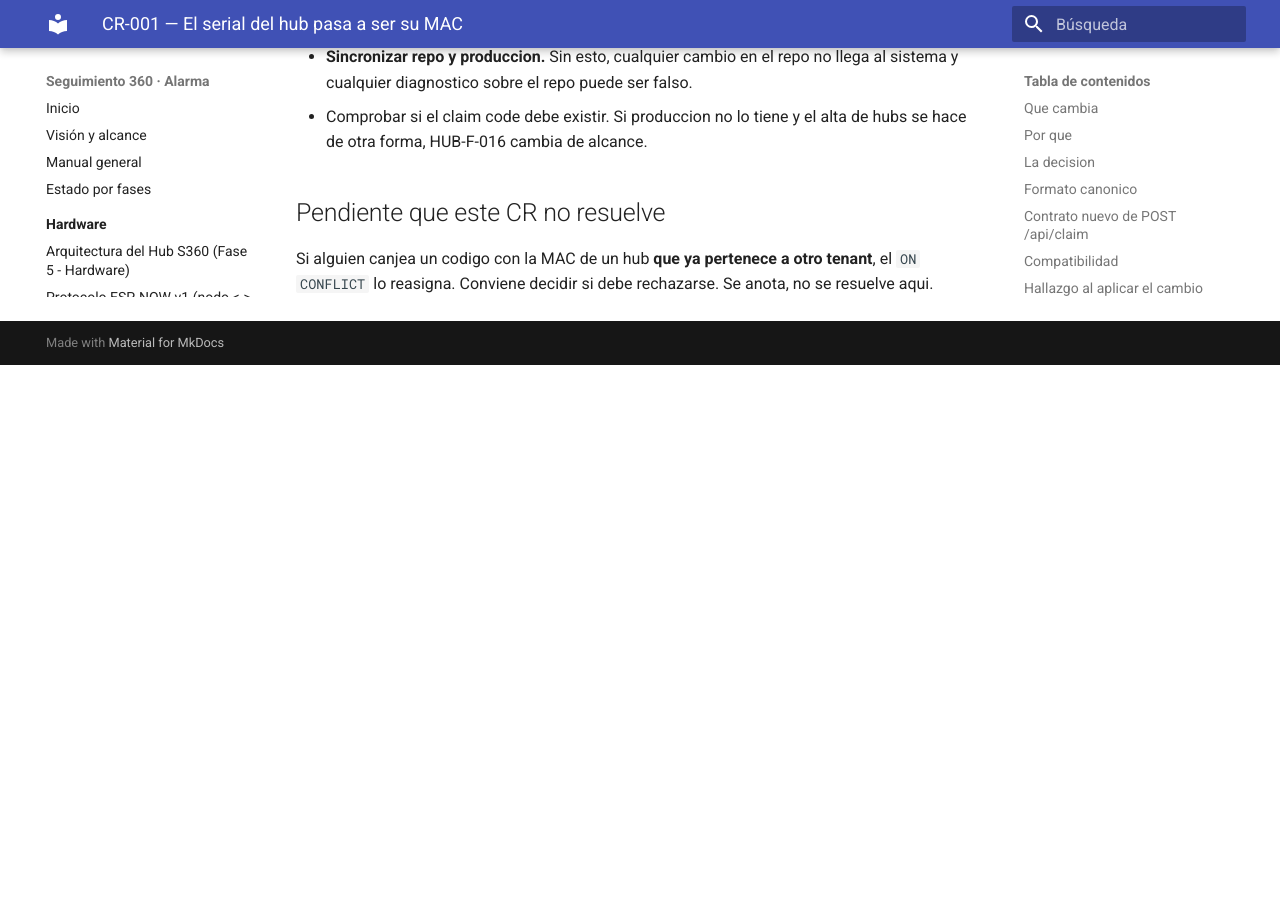
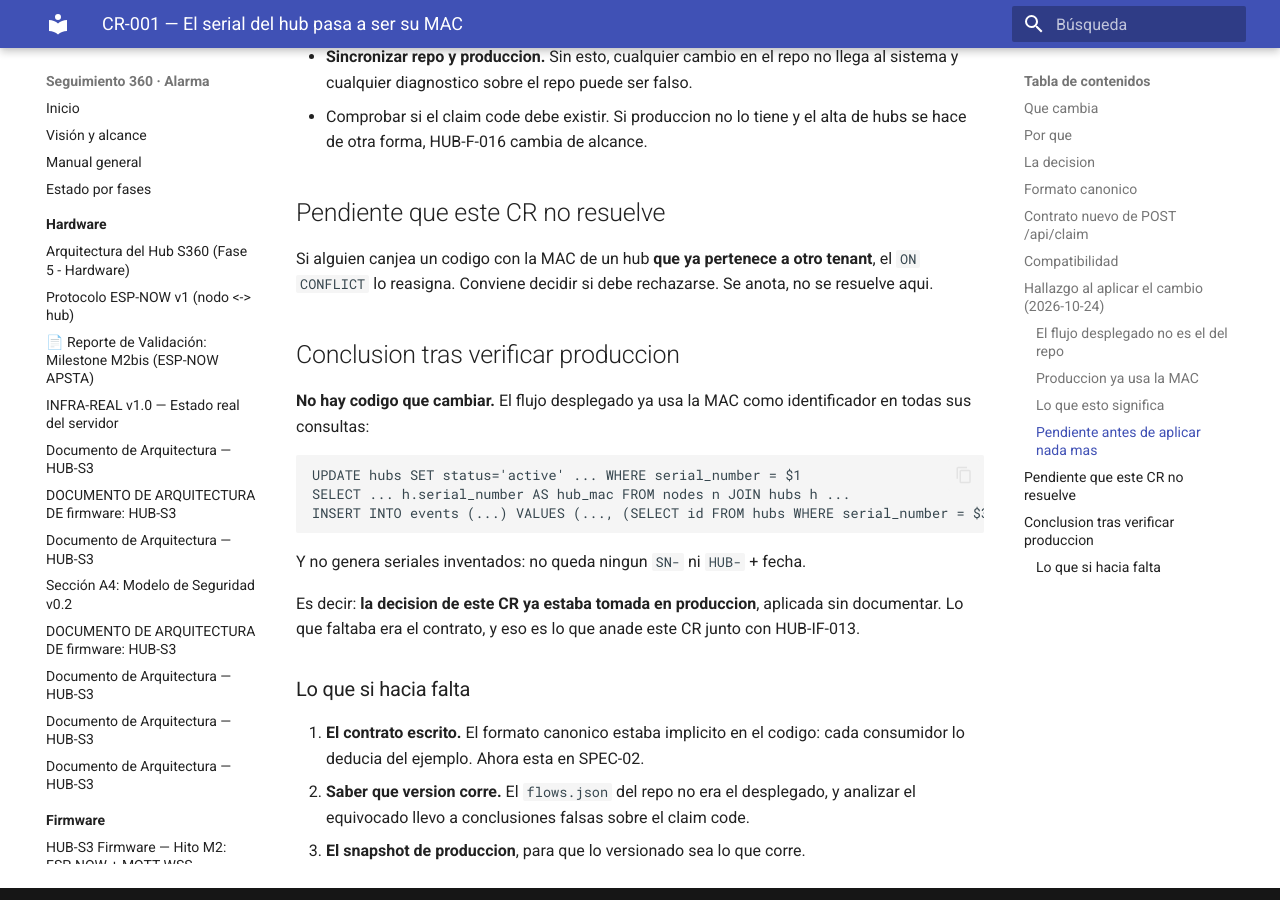
Before and after one commit to khalifa63/seguimiento360-alarma, an MkDocs documentation site: the page built from docs/firmware/change-requests/CR-001-serial-mac.md, in a window 1280 px wide and 900 px high, scrolled down 3438 px. Built offline with MkDocs 1.6.1 and Material for MkDocs 9.7.7, drawn with Linux system fonts in a browser that asks for light colours; before the commit the page ends 3803 px from its top, so only the background shows below that; some of the changed text lies outside the part shown.

Commit message:
docs: cerrar CR-001 con la verificacion de que produccion ya usa la MAC

```diff
--- a/docs/firmware/change-requests/CR-001-serial-mac.md
+++ b/docs/firmware/change-requests/CR-001-serial-mac.md
@@ -1,6 +1,6 @@
 # CR-001 — El serial del hub pasa a ser su MAC
 
-Estado: **en revision** — la decision es correcta, la aplicacion esta bloqueada por la desincronizacion
+Estado: **aplicado** — la decision ya estaba en produccion; este CR la formaliza
 Afecta a: HUB-IF-003, HUB-IF-004, `/api/claim`, AT-007
 
 ## Que cambia
@@ -135,3 +135,26 @@ CR ya esta aplicada en produccion**, pero por otra via y sin documentar.
 Si alguien canjea un codigo con la MAC de un hub **que ya pertenece a otro
 tenant**, el `ON CONFLICT` lo reasigna. Conviene decidir si debe rechazarse.
 Se anota, no se resuelve aqui.
+
+## Conclusion tras verificar produccion
+
+**No hay codigo que cambiar.** El flujo desplegado ya usa la MAC como
+identificador en todas sus consultas:
+
+    UPDATE hubs SET status='active' ... WHERE serial_number = $1
+    SELECT ... h.serial_number AS hub_mac FROM nodes n JOIN hubs h ...
+    INSERT INTO events (...) VALUES (..., (SELECT id FROM hubs WHERE serial_number = $3), ...)
+
+Y no genera seriales inventados: no queda ningun `SN-` ni `HUB-` + fecha.
+
+Es decir: **la decision de este CR ya estaba tomada en produccion**, aplicada
+sin documentar. Lo que faltaba era el contrato, y eso es lo que anade este CR
+junto con HUB-IF-013.
+
+### Lo que si hacia falta
+
+1. **El contrato escrito.** El formato canonico estaba implicito en el codigo:
+   cada consumidor lo deducia del ejemplo. Ahora esta en SPEC-02.
+2. **Saber que version corre.** El `flows.json` del repo no era el desplegado,
+   y analizar el equivocado llevo a conclusiones falsas sobre el claim code.
+3. **El snapshot de produccion**, para que lo versionado sea lo que corre.
```
